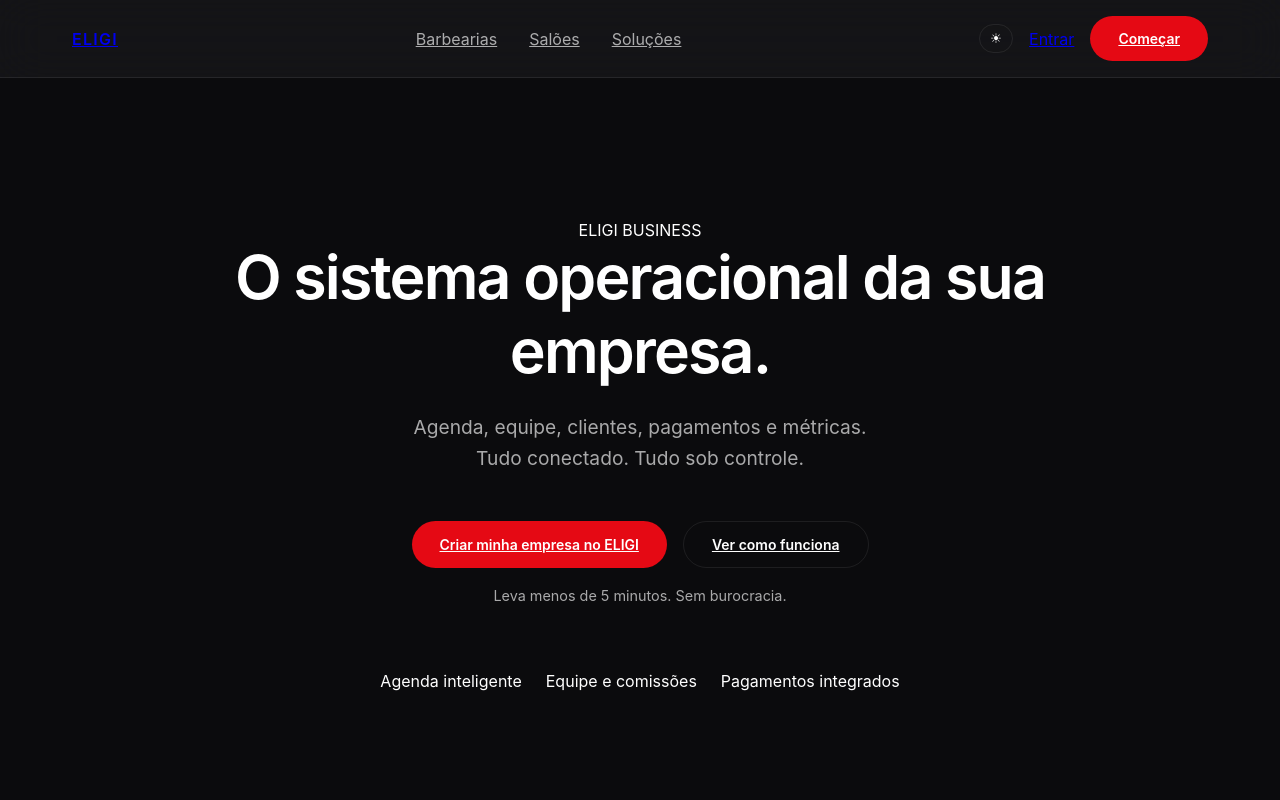
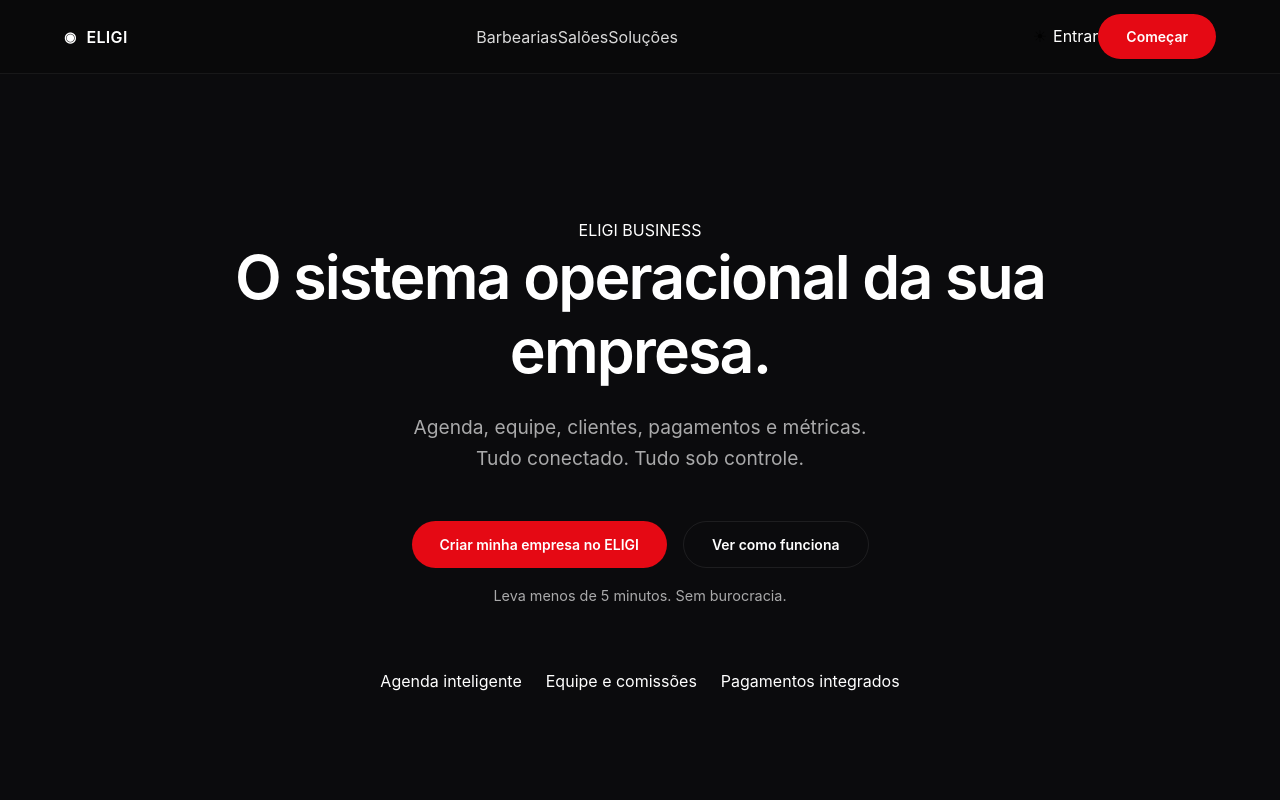
Before and after one commit to suporteeligi-cpu/eligi-fron-tend, a Next.js app: page / in a window 1280 px wide. Shown: the top 800 px of the page. Built offline with nearby package versions, Linux system fonts and the light colour scheme.

Commit message:
chore: deploy update

```diff
--- a/src/app/components/navbar/Navbar.tsx
+++ b/src/app/components/navbar/Navbar.tsx
@@ -5,6 +5,7 @@ import Link from 'next/link';
 
 export default function Navbar() {
   const [hidden, setHidden] = useState(false);
+  const [scrolled, setScrolled] = useState(false);
   const [theme, setTheme] = useState<'light' | 'dark'>('dark');
 
   // ===== Scroll behavior =====
@@ -13,7 +14,10 @@ export default function Navbar() {
 
     const onScroll = () => {
       const current = window.scrollY;
+
       setHidden(current > lastScroll && current > 120);
+      setScrolled(current > 20);
+
       lastScroll = current;
     };
 
@@ -38,11 +42,18 @@ export default function Navbar() {
   };
 
   return (
-    <header className={`glass-navbar ${hidden ? 'navbar-hidden' : ''}`}>
+    <header
+      className={`
+        glass-navbar
+        ${hidden ? 'navbar-hidden' : ''}
+        ${scrolled ? 'navbar-scrolled' : ''}
+      `}
+    >
       <div className="nav-container">
         {/* Logo */}
         <Link href="/" className="nav-logo">
-          ELIGI
+          <span className="logo-mark">◉</span>
+          <span className="logo-text">ELIGI</span>
         </Link>
 
         {/* Desktop links */}
@@ -59,14 +70,16 @@ export default function Navbar() {
             className="theme-toggle"
             aria-label="Alternar tema"
           >
-            {theme === 'dark' ? '☀︎' : '☾'}
+            <span className="theme-icon">
+              {theme === 'dark' ? '☀︎' : '☾'}
+            </span>
           </button>
 
-          <Link href="/login" className="nav-link">
+          <Link href="/login" className="nav-link subtle">
             Entrar
           </Link>
 
-          <Link href="/register" className="btn btn-primary">
+          <Link href="/register" className="btn btn-primary glass">
             Começar
           </Link>
         </div>
--- a/src/styles/core.css
+++ b/src/styles/core.css
@@ -83,6 +83,22 @@ body {
   -webkit-font-smoothing: antialiased;
 }
 
+/* ===================== LINKS — RESET GLOBAL (FIX DEFINITIVO) ===================== */
+a {
+  color: inherit;
+  text-decoration: none;
+  transition: color 0.2s var(--ease), opacity 0.2s var(--ease);
+}
+
+a:visited {
+  color: inherit;
+}
+
+a:hover {
+  text-decoration: none;
+  opacity: 0.9;
+}
+
 /* ===================== LAYOUT — DESKTOP ===================== */
 section {
   padding: var(--space-9) var(--space-6);
@@ -95,7 +111,9 @@ section {
 }
 
 /* ===================== TEXT ===================== */
-h1, h2, h3 {
+h1,
+h2,
+h3 {
   font-weight: 600;
   letter-spacing: -0.03em;
   margin: 0;
@@ -121,7 +139,7 @@ p {
 
   font-size: 14px;
   font-weight: 600;
-  transition: all .35s var(--ease);
+  transition: all 0.35s var(--ease);
 }
 
 .btn-primary {
@@ -145,7 +163,6 @@ p {
 ======================================================================== */
 
 @media (max-width: 768px) {
-
   section {
     padding: var(--space-8) var(--space-5);
   }
@@ -223,7 +240,6 @@ p {
 ======================================================================== */
 
 @media (max-width: 768px) {
-
   .auth-card {
     padding: var(--space-6) var(--space-5);
   }
--- a/src/styles/glass.css
+++ b/src/styles/glass.css
@@ -9,12 +9,14 @@
   top: 0;
   width: 100%;
   z-index: 100;
+  backdrop-filter: blur(16px);
+  background: rgba(10, 10, 10, 0.55);
+  border-bottom: 1px solid rgba(255, 255, 255, 0.06);
+  transition: transform 0.35s ease, background 0.35s ease;
+}
 
-  background: var(--bg-elevated);
-  backdrop-filter: blur(24px) saturate(160%);
-  border-bottom: 1px solid var(--border-soft);
-
-  transition: transform .45s var(--ease), background .45s var(--ease);
+.navbar-scrolled {
+  background: rgba(10, 10, 10, 0.72);
 }
 
 .navbar-hidden {
@@ -24,46 +26,67 @@
 .nav-container {
   max-width: 1200px;
   margin: 0 auto;
-  padding: var(--space-4) var(--space-6);
-
+  padding: 14px 24px;
   display: flex;
   align-items: center;
   justify-content: space-between;
 }
 
 .nav-logo {
+  display: flex;
+  align-items: center;
+  gap: 10px;
   font-weight: 600;
-  letter-spacing: 0.08em;
+  letter-spacing: 0.3px;
 }
 
-.nav-links {
-  display: flex;
-  gap: var(--space-6);
+.logo-mark {
+  color: var(--color-primary);
+  font-size: 14px;
 }
 
 .nav-links a {
-  color: var(--text-soft);
-  transition: color .3s var(--ease);
+  position: relative;
+  opacity: 0.85;
 }
 
-.nav-links a:hover {
-  color: var(--text-main);
+.nav-links a::after {
+  content: '';
+  position: absolute;
+  bottom: -6px;
+  left: 0;
+  width: 0;
+  height: 2px;
+  background: var(--color-primary);
+  transition: width 0.25s ease;
 }
 
-.nav-actions {
-  display: flex;
-  align-items: center;
-  gap: var(--space-4);
+.nav-links a:hover::after {
+  width: 100%;
 }
 
-/* Theme toggle */
 .theme-toggle {
   background: transparent;
-  border: 1px solid var(--border-soft);
-  border-radius: 999px;
-  padding: 6px 10px;
+  border: none;
   cursor: pointer;
-  color: var(--text-main);
+  font-size: 16px;
+  opacity: 0.8;
+  transition: transform 0.25s ease, opacity 0.25s ease;
+}
+
+.theme-toggle:hover {
+  transform: rotate(12deg);
+  opacity: 1;
+}
+
+.btn.glass {
+  backdrop-filter: blur(8px);
+  box-shadow: 0 0 0 rgba(255,255,255,0);
+  transition: box-shadow 0.25s ease;
+}
+
+.btn.glass:hover {
+  box-shadow: 0 0 18px rgba(255, 0, 0, 0.25);
 }
 
 /* ===================== FOOTER ===================== */
```
